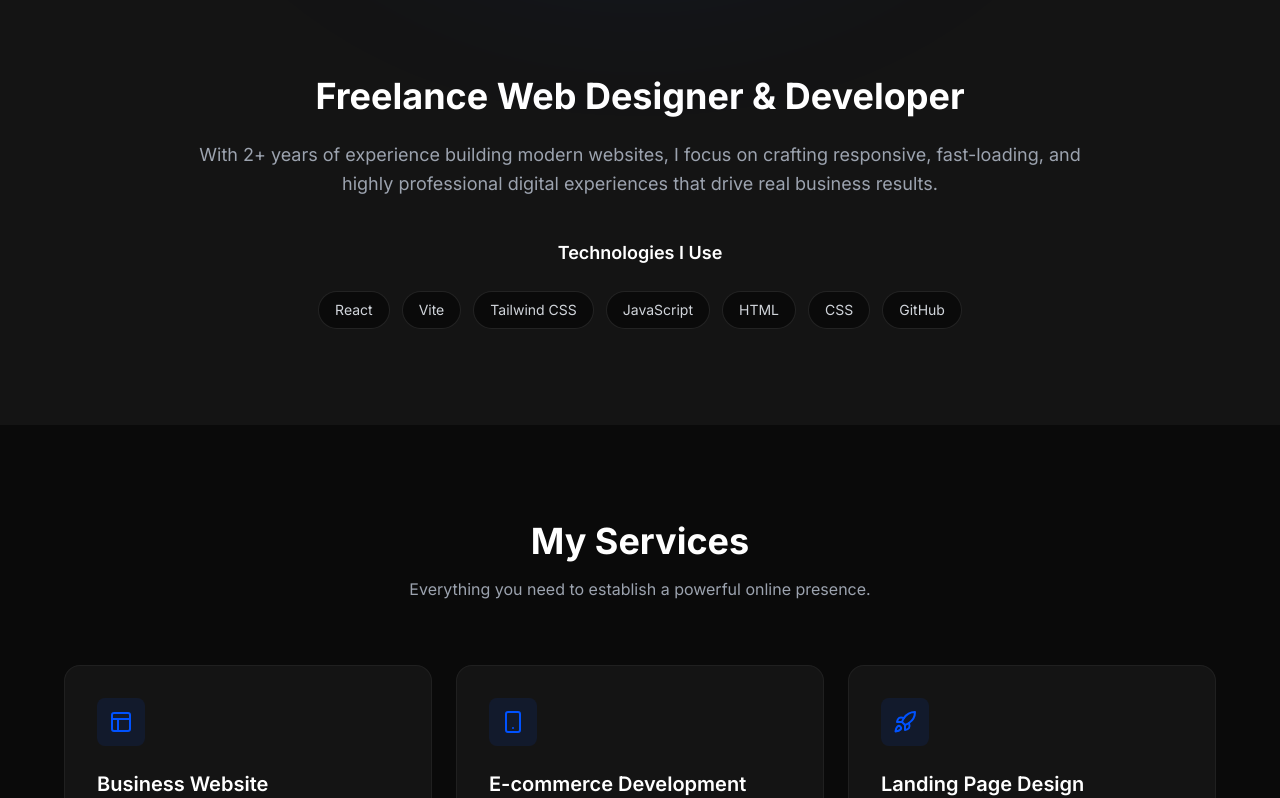
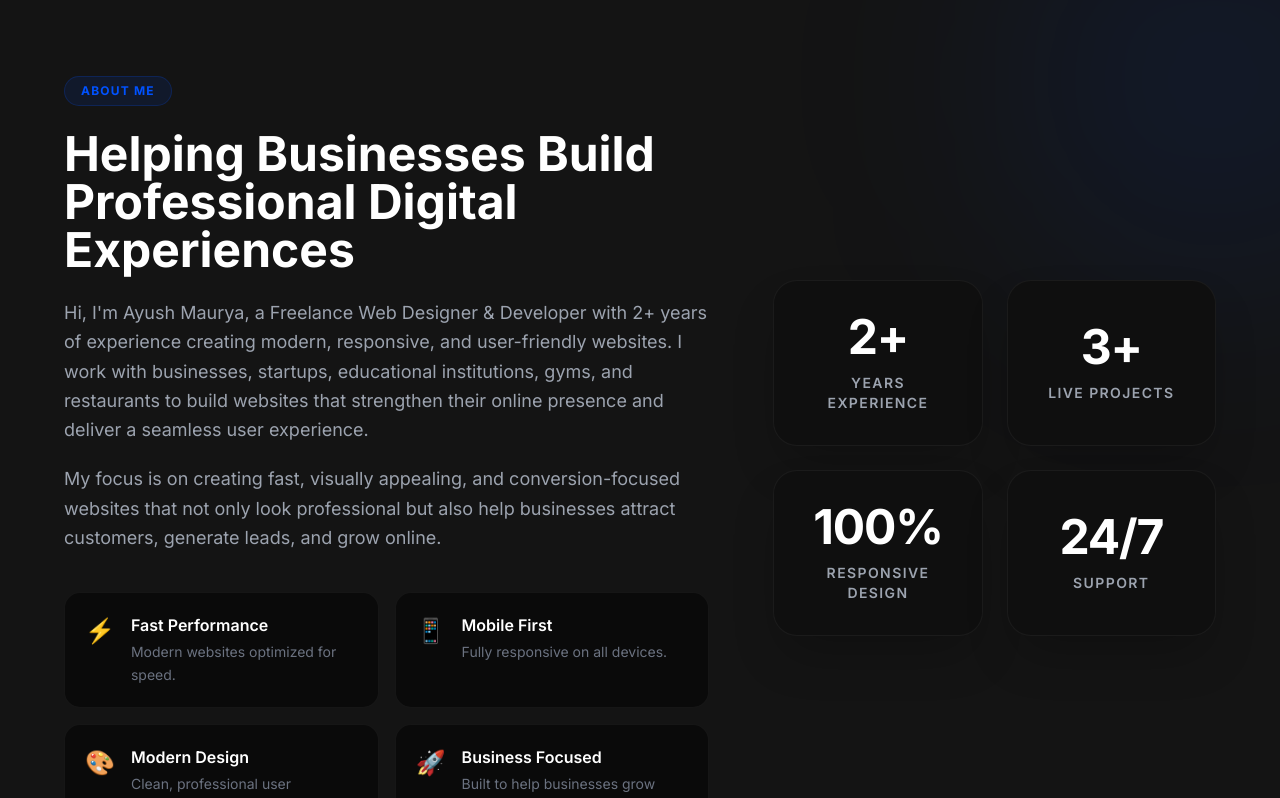
Before and after one commit to saumy-31/ayush-portfolio, a React (Vite) app: page / in a window 1280 px wide. Shown: the part 820-1618 px from the top of the page. Built offline with nearby package versions, Linux system fonts and the light colour scheme; the HTML template or start-up script is replaced by a standard one.

Commit message:
Updated portfolio website

```diff
--- a/src/App.jsx
+++ b/src/App.jsx
@@ -114,29 +114,99 @@ function Hero() {
 }
 
 function About() {
-  const techs = ["React", "Vite", "Tailwind CSS", "JavaScript", "HTML", "CSS", "GitHub"];
+  const stats = [
+    { value: "2+", label: "Years Experience" },
+    { value: "3+", label: "Live Projects" },
+    { value: "100%", label: "Responsive Design" },
+    { value: "24/7", label: "Support" }
+  ];
+
+  const highlights = [
+    { icon: "⚡", title: "Fast Performance", desc: "Modern websites optimized for speed." },
+    { icon: "📱", title: "Mobile First", desc: "Fully responsive on all devices." },
+    { icon: "🎨", title: "Modern Design", desc: "Clean, professional user interfaces." },
+    { icon: "🚀", title: "Business Focused", desc: "Built to help businesses grow online." }
+  ];
 
   return (
-    <section id="about" className="py-24 px-6 bg-darkCard">
+    <section id="about" className="py-24 px-6 bg-darkCard relative overflow-hidden">
+      {/* Subtle Background Glow for premium feel */}
+      <div className="absolute top-0 right-0 w-[400px] h-[400px] bg-electricBlue/10 rounded-full blur-[120px] pointer-events-none translate-x-1/3 -translate-y-1/4" />
+
+      <div className="max-w-6xl mx-auto relative z-10">
+        <div className="grid lg:grid-cols-12 gap-12 lg:gap-16 items-center">
+
+          {/* LEFT SIDE - Content */}
           <motion.div
             variants={fadeInUp} initial="hidden" whileInView="visible" viewport={{ once: true, margin: "-100px" }}
-        className="max-w-4xl mx-auto text-center"
+            className="lg:col-span-7"
           >
-        <h2 className="text-3xl md:text-4xl font-bold mb-6">Freelance Web Designer & Developer</h2>
-        <p className="text-gray-400 mb-10 leading-relaxed text-lg">
-          With 2+ years of experience building modern websites, I focus on crafting responsive, fast-loading, and highly professional digital experiences that drive real business results.
+            <span className="inline-block py-1.5 px-4 rounded-full bg-electricBlue/10 text-electricBlue text-xs font-bold tracking-widest uppercase mb-6 border border-electricBlue/20">
+              About Me
+            </span>
+
+            <h2 className="text-3xl md:text-4xl lg:text-5xl font-bold mb-6 leading-tight">
+              Helping Businesses Build Professional Digital Experiences
+            </h2>
+
+            <div className="space-y-5 text-gray-400 text-lg leading-relaxed mb-10">
+              <p>
+                Hi, I'm Ayush Maurya, a Freelance Web Designer & Developer with 2+ years of experience creating modern, responsive, and user-friendly websites. I work with businesses, startups, educational institutions, gyms, and restaurants to build websites that strengthen their online presence and deliver a seamless user experience.
               </p>
+              <p>
+                My focus is on creating fast, visually appealing, and conversion-focused websites that not only look professional but also help businesses attract customers, generate leads, and grow online.
+              </p>
+            </div>
+
+            {/* Highlight Cards */}
+            <div className="grid sm:grid-cols-2 gap-4">
+              {highlights.map((item, idx) => (
+                <div
+                  key={idx}
+                  className="p-5 rounded-2xl bg-darkBg border border-white/5 hover:border-white/10 transition-colors flex gap-4 items-start"
+                >
+                  <span className="text-2xl mt-0.5">{item.icon}</span>
                   <div>
-          <h3 className="text-lg font-semibold mb-6 text-white">Technologies I Use</h3>
-          <div className="flex flex-wrap justify-center gap-3">
-            {techs.map(tech => (
-              <span key={tech} className="px-4 py-2 bg-darkBg border border-white/10 rounded-full text-sm text-gray-300 hover:border-electricBlue hover:text-electricBlue transition-colors cursor-default">
-                {tech}
-              </span>
+                    <h4 className="text-white font-semibold mb-1">{item.title}</h4>
+                    <p className="text-sm text-gray-500 leading-relaxed">{item.desc}</p>
+                  </div>
+                </div>
               ))}
             </div>
+          </motion.div>
+
+          {/* RIGHT SIDE - Premium Stats Cards */}
+          <motion.div
+            variants={{
+              hidden: { opacity: 0 },
+              visible: { opacity: 1, transition: { staggerChildren: 0.15 } }
+            }}
+            initial="hidden"
+            whileInView="visible"
+            viewport={{ once: true, margin: "-100px" }}
+            className="lg:col-span-5 grid grid-cols-2 gap-4 md:gap-6 relative"
+          >
+            {stats.map((stat, idx) => (
+              <motion.div
+                key={idx}
+                variants={fadeInUp}
+                className="relative z-10 p-6 md:p-8 rounded-3xl bg-[#0f0f0f] border border-white/5 flex flex-col items-center justify-center text-center overflow-hidden group hover:border-electricBlue/30 transition-all duration-500 shadow-2xl hover:shadow-[0_0_30px_rgba(0,82,255,0.15)] hover:-translate-y-1"
+              >
+                {/* Glass reflection hover effect */}
+                <div className="absolute inset-0 bg-gradient-to-br from-white/5 to-transparent opacity-0 group-hover:opacity-100 transition-opacity duration-500 pointer-events-none" />
+
+                <h3 className="text-4xl md:text-5xl font-bold text-white mb-3 tracking-tight group-hover:text-electricBlue transition-colors duration-500">
+                  {stat.value}
+                </h3>
+                <p className="text-xs md:text-sm font-semibold text-gray-400 uppercase tracking-widest">
+                  {stat.label}
+                </p>
+              </motion.div>
+            ))}
+          </motion.div>
+
         </div>
-      </motion.div>
+      </div>
     </section>
   );
 }
```
Lines whose indentation alone changed are shown as unchanged.
